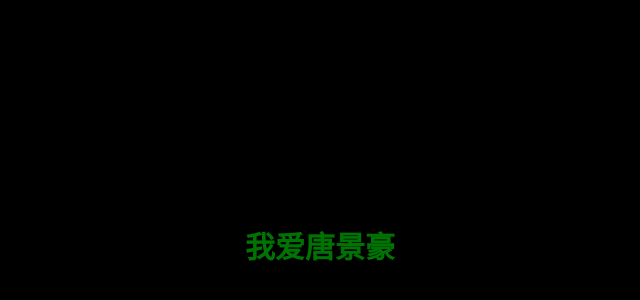
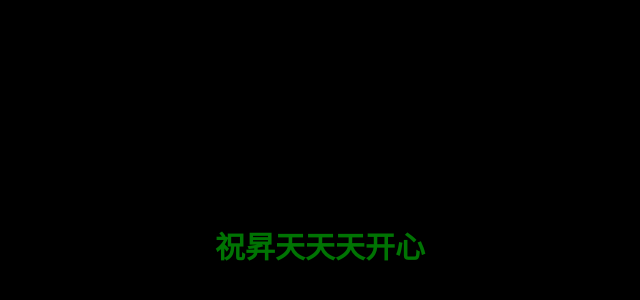
Before and after one commit to tjh13507454320-lgtm/jianjian.github.io, a plain HTML site: page index.html in a window 1280 px wide. Shown: the part 138-438 px from the top of the page, without its empty margins (370-1010 px from the left). Drawn offline with Linux system fonts and the light colour scheme.

Commit message:
Update index.html

```diff
--- a/index.html
+++ b/index.html
@@ -68,6 +68,6 @@
     </style>
 </head>
 <body>
-    <div class="text">我爱唐景豪</div>
+    <div class="text"> 祝昇天天天开心 </div>
 </body>
 </html>
```
